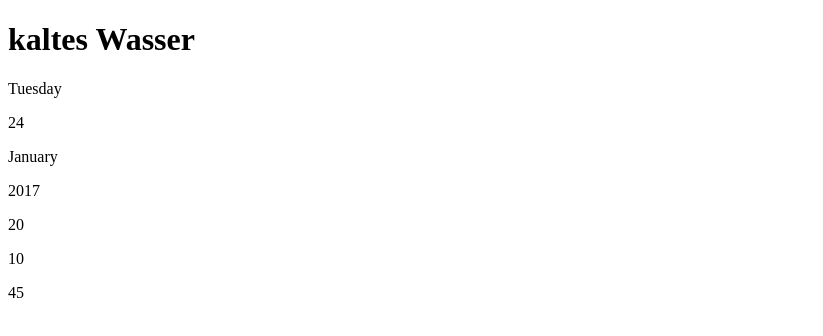
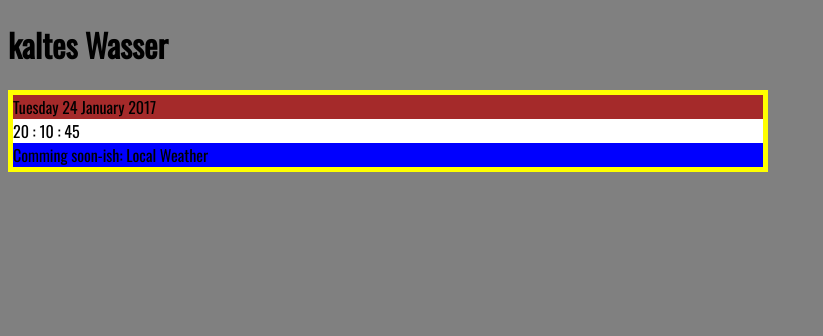
Before and after one commit to samuelbush/first-clock, a plain HTML site: page index.html in a window 1280 px wide. Shown: the whole page, without its empty margins (0-823 px from the left). Drawn offline with nearby package versions, Linux system fonts and the light colour scheme.

Commit message:
Add files via upload

```diff
--- /dev/null
+++ b/css/stylesheet.css
@@ -0,0 +1,36 @@
+@import url('https://fonts.googleapis.com/css?family=Oswald');
+body{
+	background-color: grey;
+	font-family: Oswald;
+	font-weight: 500;
+}
+
+#gloriousContainer{
+	background-color: yellow;
+	padding: 5px;
+	max-width: 750px;
+
+}
+
+#h1{
+	color: green;
+}
+
+#date p, #time p, #weather p{
+	display: inline;
+}
+
+#date{
+	background-color: brown;
+
+}
+
+#time{
+	background-color: white;
+
+}
+
+#weather{
+	background-color: blue;
+
+}
--- a/index.html
+++ b/index.html
@@ -1,13 +1,14 @@
 <!DOCTYPE HTML>
 <html lang="en">
   <head>
+	<link rel="stylesheet" href="css/stylesheet.css">
 
-  </head>
 <body>
 <h1>kaltes Wasser</h1>
-<div>
+<div id="gloriousContainer"> <!-- class="text-center"-->
 
-	<!-- Contains The Date -->
+	<!-- Contains The Date
+	If everything works, you should not see those fillers-->
 	<div id="date">
 		<p id="day" class="day">DDDD</p>
 		<p id="datey" class="datey">DaDa</p>
@@ -21,6 +22,9 @@
 		<p id="minutes" class="minutes">MiMi</p>
 		<p id="seconds" class="seconds">SSSS</p>
 	</div>
+	<div id="weather">
+		<p id="willbechanged" class="willbechanged">Comming soon-ish: Local Weather</p>
+	</div>
 
 </div>
 <script src="js/ticktack.js"></script>
--- a/js/ticktack.js
+++ b/js/ticktack.js
@@ -32,11 +32,21 @@
 
 		zYear.textContent = year;
 
+		// Adding some siroes
+		if (h < 10)
+			zHour.textContent = "0"+h + " : ";
+		else
+		zHour.textContent = h + " : ";
 
+		if (m < 10)
+			zMin.textContent = "0"+m + " : ";
+		else
+		zMin.textContent = m + " : ";
 
-		zHour.textContent = h;
-		zMin.textContent = m;
-		zSec.textContent = s;
+		if (s < 10)
+			zSec.textContent = "0"+s;
+		else
+		zSec.textContent = s
 	};
 
 	refresher();
```
